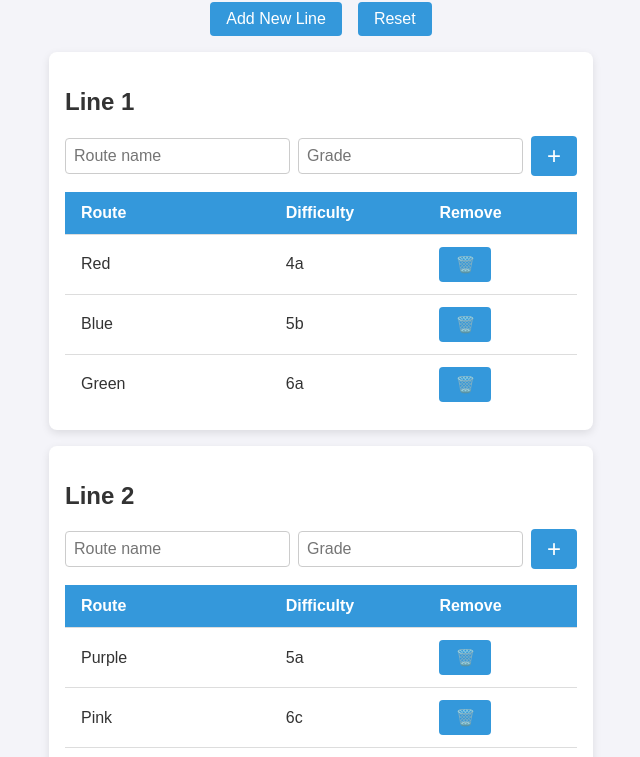
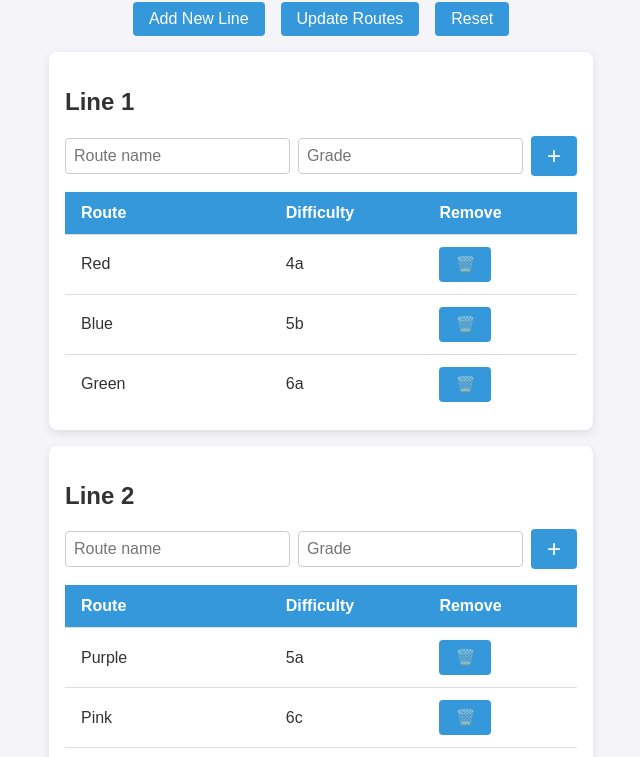
Before and after one commit to jfp1992/climbing-tracker, a plain HTML site: page index.html in a window 1280 px wide. Shown: the part 118-875 px from the top of the page, without its empty margins (319-959 px from the left). Drawn offline with Linux system fonts and the light colour scheme.

Commit message:
Route completion is retained
Route completion is retained, unless a new route is added

```diff
--- a/index.html
+++ b/index.html
@@ -11,6 +11,7 @@
 
 <div>
   <button onclick="addLine()" id="addNewLine">Add New Line</button>
+  <button onclick="updateRoutes()" id="updateRoutes">Update Routes</button>
   <button onclick="resetData()" id="reset">Reset</button>
 </div>
 
@@ -135,11 +136,43 @@
             });
   }
 
+  function updateRoutes() {
+    fetch('routes.json')
+            .then(response => response.json())
+            .then(newData => {
+              // Compare old data with new data
+              newData.forEach((newLine, i) => {
+                if (data[i]) {
+                  newLine.routes.forEach((newRoute, j) => {
+                    const existingRoute = data[i].routes[j];
+                    // Check if the route has changed (name, grade)
+                    if (!existingRoute || existingRoute.name !== newRoute.name || existingRoute.grade !== newRoute.grade) {
+                      // If the route has changed, reset its "done" status (unchecked)
+                      data[i].routes[j] = { ...newRoute, done: false };
+                    } else {
+                      // If the route hasn't changed, keep its "done" status
+                      data[i].routes[j] = { ...existingRoute };
+                    }
+                  });
+                } else {
+                  // If the line doesn't exist, create it
+                  data[i] = { routes: newLine.routes.map(route => ({ ...route, done: false })) };
+                }
+              });
+              saveData();
+              render();
+            })
+            .catch(err => {
+              console.error("Failed to load routes:", err);
+            });
+  }
+
   if (!localStorage.getItem('routeData')) {
     loadSeedData();
   } else {
     render();
   }
 </script>
+
 </body>
 </html>
```
